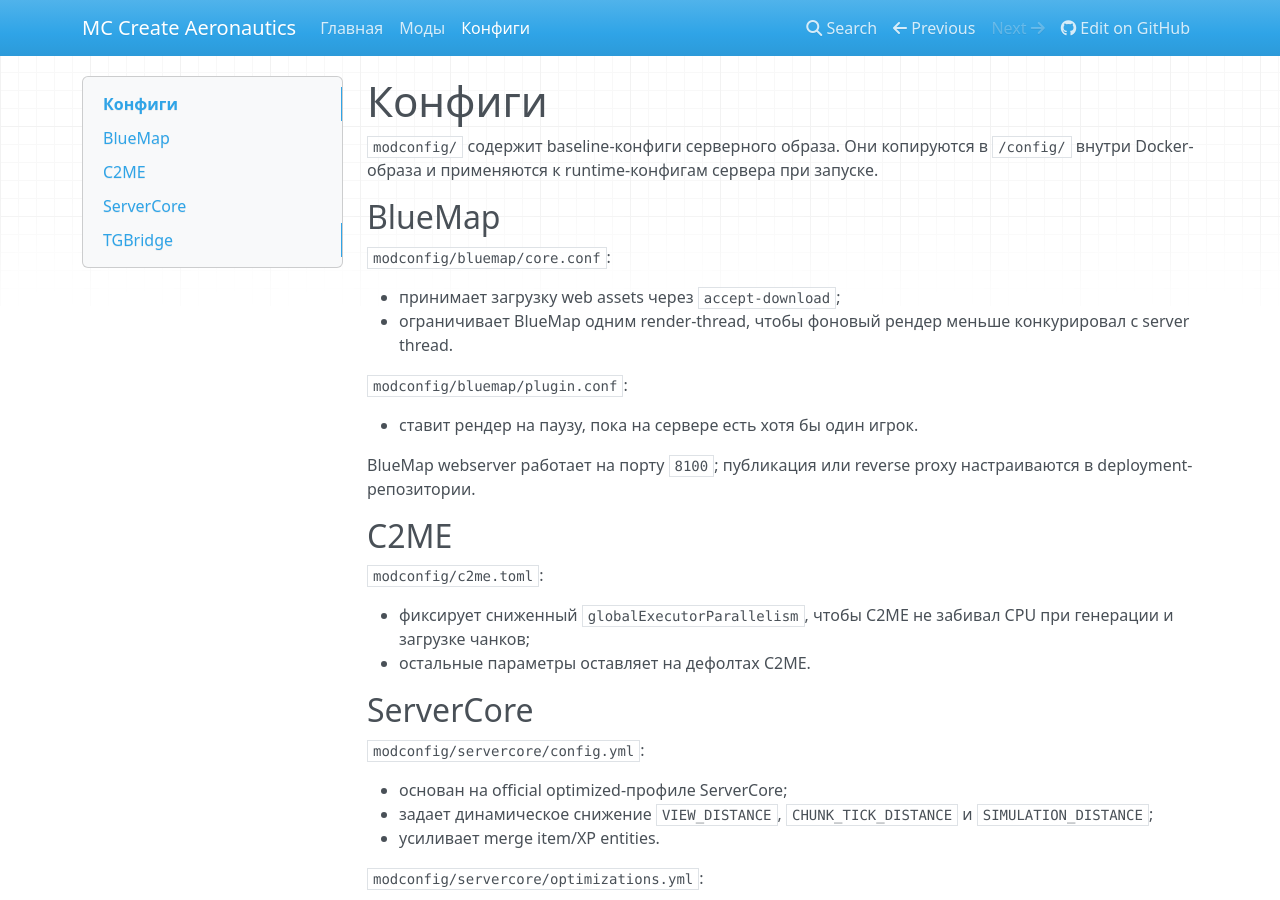
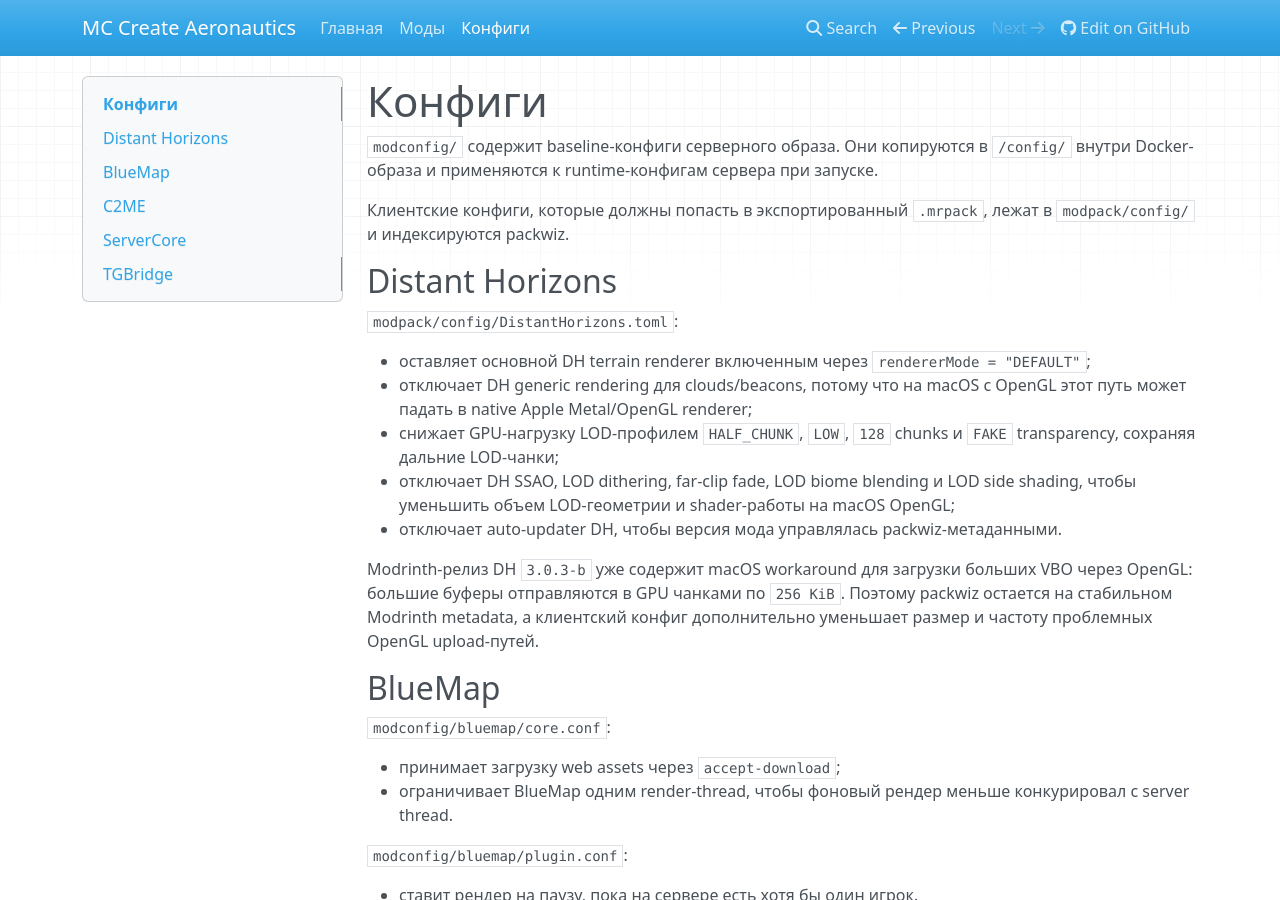
Before and after one commit to AlexCawl/mc-create-aeronautics-modpack, an MkDocs documentation site: the page built from docs/modpack.md, in a window 1280 px wide and 900 px high. Built offline with MkDocs 1.6.1, drawn with Linux system fonts in a browser that asks for light colours; nearby versions of some CDN libraries.

```diff
--- a/docs/modpack.md
+++ b/docs/modpack.md
@@ -1,6 +1,20 @@
 # Конфиги
 
 `modconfig/` содержит baseline-конфиги серверного образа. Они копируются в `/config/` внутри Docker-образа и применяются к runtime-конфигам сервера при запуске.
+
+Клиентские конфиги, которые должны попасть в экспортированный `.mrpack`, лежат в `modpack/config/` и индексируются packwiz.
+
+## Distant Horizons
+
+`modpack/config/DistantHorizons.toml`:
+
+- оставляет основной DH terrain renderer включенным через `rendererMode = "DEFAULT"`;
+- отключает DH generic rendering для clouds/beacons, потому что на macOS с OpenGL этот путь может падать в native Apple Metal/OpenGL renderer;
+- снижает GPU-нагрузку LOD-профилем `HALF_CHUNK`, `LOW`, `128` chunks и `FAKE` transparency, сохраняя дальние LOD-чанки;
+- отключает DH SSAO, LOD dithering, far-clip fade, LOD biome blending и LOD side shading, чтобы уменьшить объем LOD-геометрии и shader-работы на macOS OpenGL;
+- отключает auto-updater DH, чтобы версия мода управлялась packwiz-метаданными.
+
+Modrinth-релиз DH `3.0.3-b` уже содержит macOS workaround для загрузки больших VBO через OpenGL: большие буферы отправляются в GPU чанками по `256 KiB`. Поэтому packwiz остается на стабильном Modrinth metadata, а клиентский конфиг дополнительно уменьшает размер и частоту проблемных OpenGL upload-путей.
 
 ## BlueMap
 
```
Also changed, not shown: docs/mods.md (+2 -2 lines), 4 other files.
